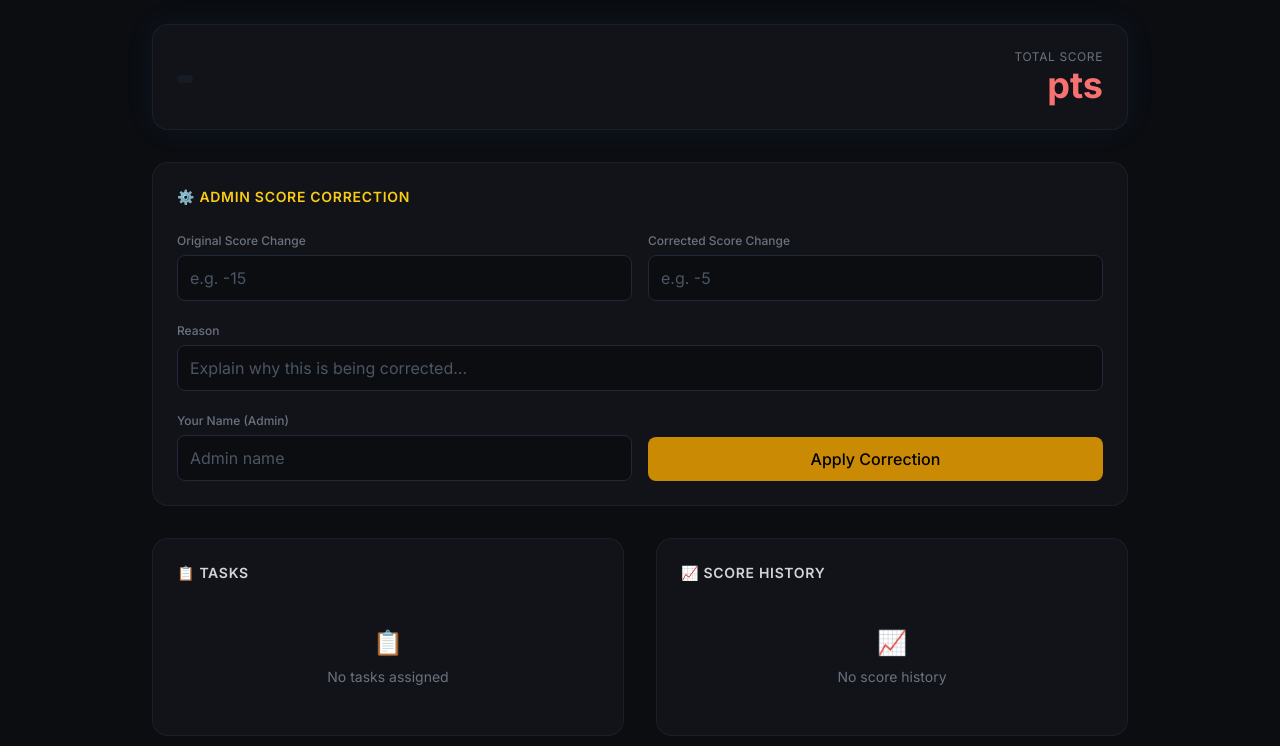
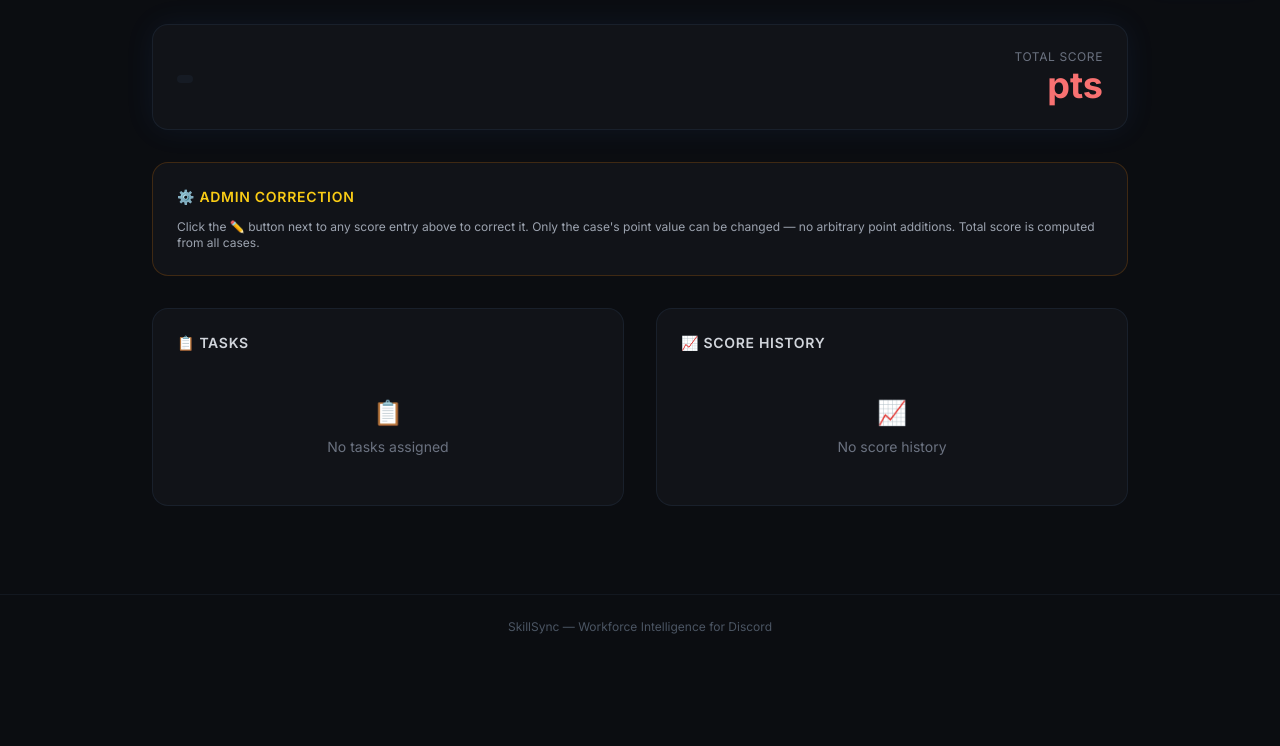
Before and after one commit to Oontlaw/SkillSync, a Flask app: template templates/worker.html in a window 1280 px wide. Shown: the part 71-817 px from the top of the page. After the commit the page ends 705 px from the top, so only its background shows below. Run offline with Flask 3, Linux system fonts and the light colour scheme; the template is opened without the code that fills it, so the values that code supplies are empty; parts of the project's set-up code (start-up, migrations or seed data) failed here and were passed over; some libraries are stand-ins or nearby versions.

Commit message:
watches over you in your sleep

```diff
--- a/routes/dashboard.py
+++ b/routes/dashboard.py
@@ -212,7 +212,6 @@ def index():
         user=user,
         accessible_guilds=session.get('accessible_guilds', []),
         invite_url=BOT_INVITE_URL, logged_out=False,
-        workers=workers,
         leaderboard_data=leaderboard_data,
         total_workers=total_workers,
         total_tasks=total_tasks,
--- a/routes/observer.py
+++ b/routes/observer.py
@@ -5,7 +5,7 @@ import math
 from collections import defaultdict
 from functools import wraps
 from flask import Blueprint, request, jsonify
-from database import db, Worker, ScoreLog, MessageRecord, GuildInfo, GuildRole, GuildMember, GuildChannel, BehavioralAnomaly, MentionRecord, AutoModRule, AutoModTrigger, PingJoinEvent, VoiceActivity, BurnoutRisk
+from database import db, Worker, ScoreLog, MessageRecord, GuildInfo, GuildRole, GuildMember, GuildChannel, BehavioralAnomaly, MentionRecord, AutoModRule, AutoModTrigger, PingJoinEvent, VoiceActivity, BurnoutRisk, PendingBan, PendingTimeout
 from datetime import datetime, timedelta
 from sqlalchemy import func
 from ml import engine as ml_engine
--- a/templates/worker.html
+++ b/templates/worker.html
@@ -184,31 +184,10 @@
   </div>
   {% endif %}
 
-  <!-- Admin Correction -->
-  <div class="bg-[#111318] rounded-2xl border border-gray-800/60 p-6 mb-8">
-    <h2 class="text-sm font-semibold text-yellow-400 uppercase tracking-wider mb-5">⚙️ Admin Score Correction</h2>
-    <div class="grid grid-cols-1 md:grid-cols-2 gap-4">
-      <div>
-        <label class="text-xs text-gray-500 font-medium">Original Score Change</label>
-        <input id="orig" type="number" placeholder="e.g. -15" class="w-full bg-[#0b0d11] border border-gray-800 rounded-lg px-3 py-2.5 mt-1 text-white placeholder-gray-600"/>
-      </div>
-      <div>
-        <label class="text-xs text-gray-500 font-medium">Corrected Score Change</label>
-        <input id="corr" type="number" placeholder="e.g. -5" class="w-full bg-[#0b0d11] border border-gray-800 rounded-lg px-3 py-2.5 mt-1 text-white placeholder-gray-600"/>
-      </div>
-      <div class="md:col-span-2">
-        <label class="text-xs text-gray-500 font-medium">Reason</label>
-        <input id="reason" type="text" placeholder="Explain why this is being corrected..." class="w-full bg-[#0b0d11] border border-gray-800 rounded-lg px-3 py-2.5 mt-1 text-white placeholder-gray-600"/>
-      </div>
-      <div>
-        <label class="text-xs text-gray-500 font-medium">Your Name (Admin)</label>
-        <input id="admin_name" type="text" placeholder="Admin name" class="w-full bg-[#0b0d11] border border-gray-800 rounded-lg px-3 py-2.5 mt-1 text-white placeholder-gray-600"/>
-      </div>
-      <div class="flex items-end">
-        <button onclick="submitCorrection()" class="w-full bg-yellow-600 hover:bg-yellow-500 text-black font-bold py-2.5 px-4 rounded-lg transition font-medium">Apply Correction</button>
-      </div>
-    </div>
-    <p id="correction_msg" class="mt-3 text-sm text-green-400 hidden"></p>
+  <!-- Admin Correction Note -->
+  <div class="bg-[#111318] rounded-2xl border border-yellow-800/40 p-6 mb-8">
+    <h2 class="text-sm font-semibold text-yellow-400 uppercase tracking-wider mb-3">⚙️ Admin Correction</h2>
+    <p class="text-xs text-gray-400">Click the <span class="text-yellow-500">✏️</span> button next to any score entry above to correct it. Only the case's point value can be changed — no arbitrary point additions. Total score is computed from all cases.</p>
   </div>
 
   <!-- Tasks + Score History -->
@@ -240,12 +219,24 @@
       {% if logs %}
       <div class="space-y-3">
         {% for log in logs %}
-        <div class="border-b border-gray-800/40 pb-3 last:border-0 last:pb-0">
+        <div class="border-b border-gray-800/40 pb-3 last:border-0 last:pb-0" id="case-{{ log.id }}">
           <p class="text-xs text-gray-400">{{ log.reason }}</p>
-          <div class="flex justify-between mt-1.5">
-            <span class="text-xs text-gray-600">{{ log.source }} · <span class="utc-time" data-utc="{{ log.created_at.isoformat() }}">{{ log.created_at.strftime('%d %b %Y') }}</span></span>
-            <span class="text-sm font-bold {% if log.change >= 0 %}text-green-400{% else %}text-red-400{% endif %}">
-              {% if log.change >= 0 %}+{% endif %}{{ log.change }} pts</span>
+          <div class="flex justify-between items-center mt-1.5">
+            <div>
+              <span class="text-xs font-mono text-gray-600">#{{ log.id }}</span>
+              <span class="text-xs text-gray-600 ml-2">{{ log.source }} · <span class="utc-time" data-utc="{{ log.created_at.isoformat() }}">{{ log.created_at.strftime('%d %b %Y') }}</span></span>
+            </div>
+            <div class="flex items-center gap-2">
+              <span class="text-sm font-bold {% if log.change >= 0 %}text-green-400{% else %}text-red-400{% endif %}">
+                {% if log.change >= 0 %}+{% endif %}{{ log.change }} pts</span>
+              <button onclick="showCorrection({{ log.id }}, {{ log.change }})" class="text-xs text-yellow-500 hover:text-yellow-400 transition" title="Correct this case">✏️</button>
+            </div>
+          </div>
+          <div id="corr-form-{{ log.id }}" class="hidden mt-2 flex gap-2 items-center">
+            <input type="number" id="new-val-{{ log.id }}" value="{{ log.change }}" class="w-24 bg-[#0b0d11] border border-gray-800 rounded px-2 py-1 text-white text-sm"/>
+            <input type="text" id="corr-reason-{{ log.id }}" placeholder="Reason" class="flex-1 bg-[#0b0d11] border border-gray-800 rounded px-2 py-1 text-white text-sm placeholder-gray-600"/>
+            <button onclick="submitCorrection({{ log.id }})" class="bg-yellow-600 hover:bg-yellow-500 text-black text-xs font-bold px-3 py-1.5 rounded transition">Apply</button>
+            <button onclick="hideCorrection({{ log.id }})" class="text-gray-500 hover:text-gray-400 text-xs">✕</button>
           </div>
         </div>
         {% endfor %}
@@ -287,14 +278,23 @@ const cumData = {{ cumulative_score_data | tojson }};
 darkChart(document.getElementById('scoreTrendChart'), { type: 'line', data: { labels: cumData.map(d=>d.date), datasets: [{ label: 'Score', data: cumData.map(d=>d.score), borderColor: '#10b981', backgroundColor: 'rgba(16,185,129,0.1)', fill: true, tension: 0.3, pointRadius: 3, pointBackgroundColor: '#10b981' }] }, options: { plugins: { legend: { display: false } }, scales: { x: { ticks: { maxTicksLimit: 8, font: { family: font } } }, y: { beginAtZero: true, ticks: { font: { family: font } } } } } });
 {% endif %}
 
-async function submitCorrection() {
-  const body = { worker_id: {{ worker.id }}, original_change: parseFloat(document.getElementById('orig').value), corrected_change: parseFloat(document.getElementById('corr').value), reason: document.getElementById('reason').value, admin_name: document.getElementById('admin_name').value };
-  const res = await fetch('/api/admin/correct', { method: 'POST', headers: {'Content-Type': 'application/json'}, body: JSON.stringify(body) });
-  const data = await res.json();
-  const msg = document.getElementById('correction_msg');
-  msg.textContent = `✅ Correction applied. New score: ${data.new_score} pts`;
-  msg.classList.remove('hidden');
-  setTimeout(() => location.reload(), 1500);
+let activeCorrection = null;
+
+function showCorrection(caseId, currentVal) {
+  if (activeCorrection && activeCorrection !== caseId) hideCorrection(activeCorrection);
+  document.getElementById('corr-form-' + caseId).classList.remove('hidden');
+  activeCorrection = caseId;
+}
+function hideCorrection(caseId) {
+  document.getElementById('corr-form-' + caseId).classList.add('hidden');
+  if (activeCorrection === caseId) activeCorrection = null;
+}
+async function submitCorrection(caseId) {
+  const newVal = parseFloat(document.getElementById('new-val-' + caseId).value);
+  const reason = document.getElementById('corr-reason-' + caseId).value || 'Admin correction';
+  const res = await fetch('/api/admin/correct', { method: 'POST', headers: {'Content-Type': 'application/json'}, body: JSON.stringify({ case_id: caseId, new_change: newVal, reason: reason, admin_name: {{ (session.get('user', {})).get('name', 'Unknown') | tojson }} }) });
+  if (res.ok) location.reload();
+  else alert('Correction failed');
 }
 </script>
 {% endblock %}
```
Also changed, not shown: routes/api.py (+8 -7 lines), scoring.py (+18 -23 lines).
